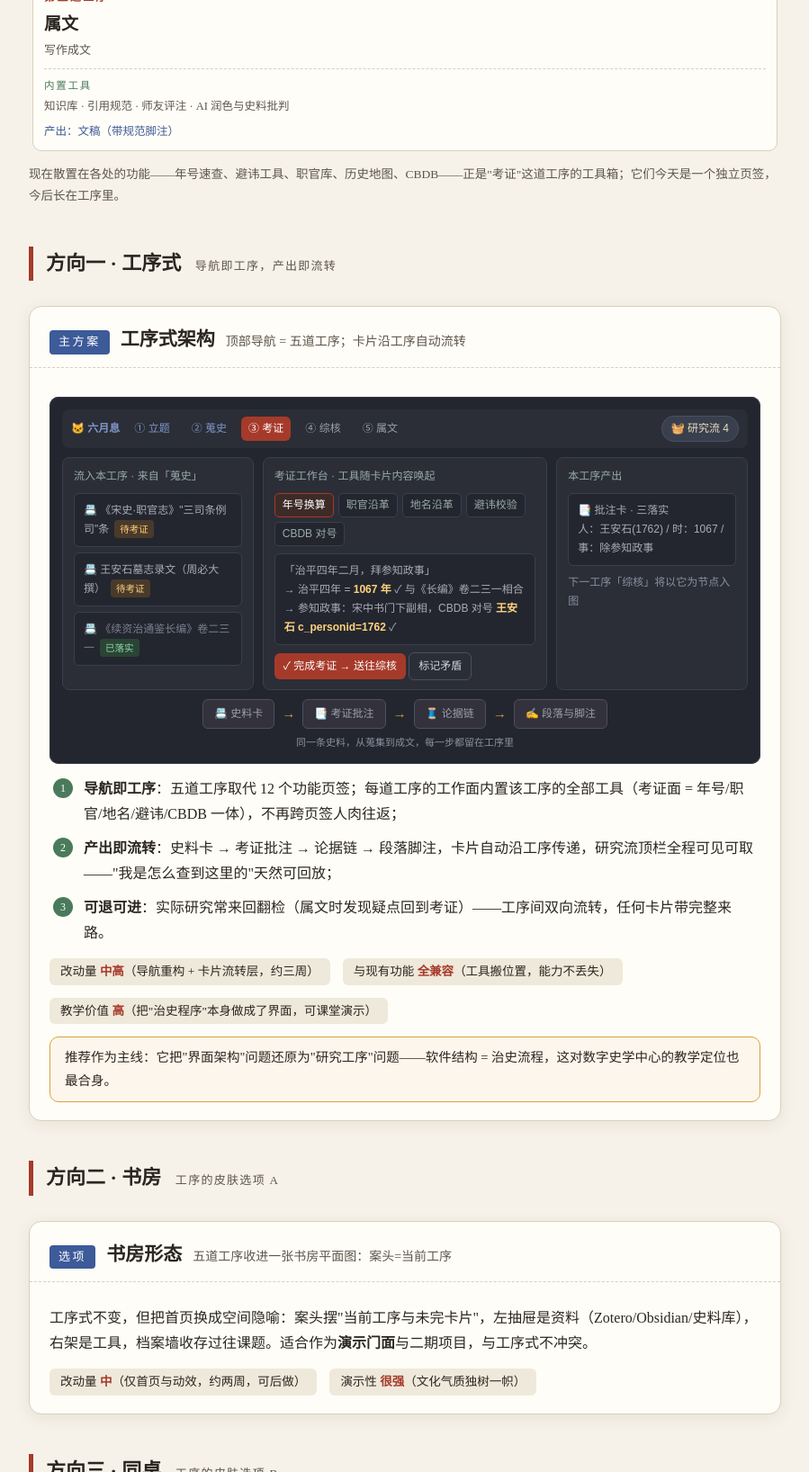
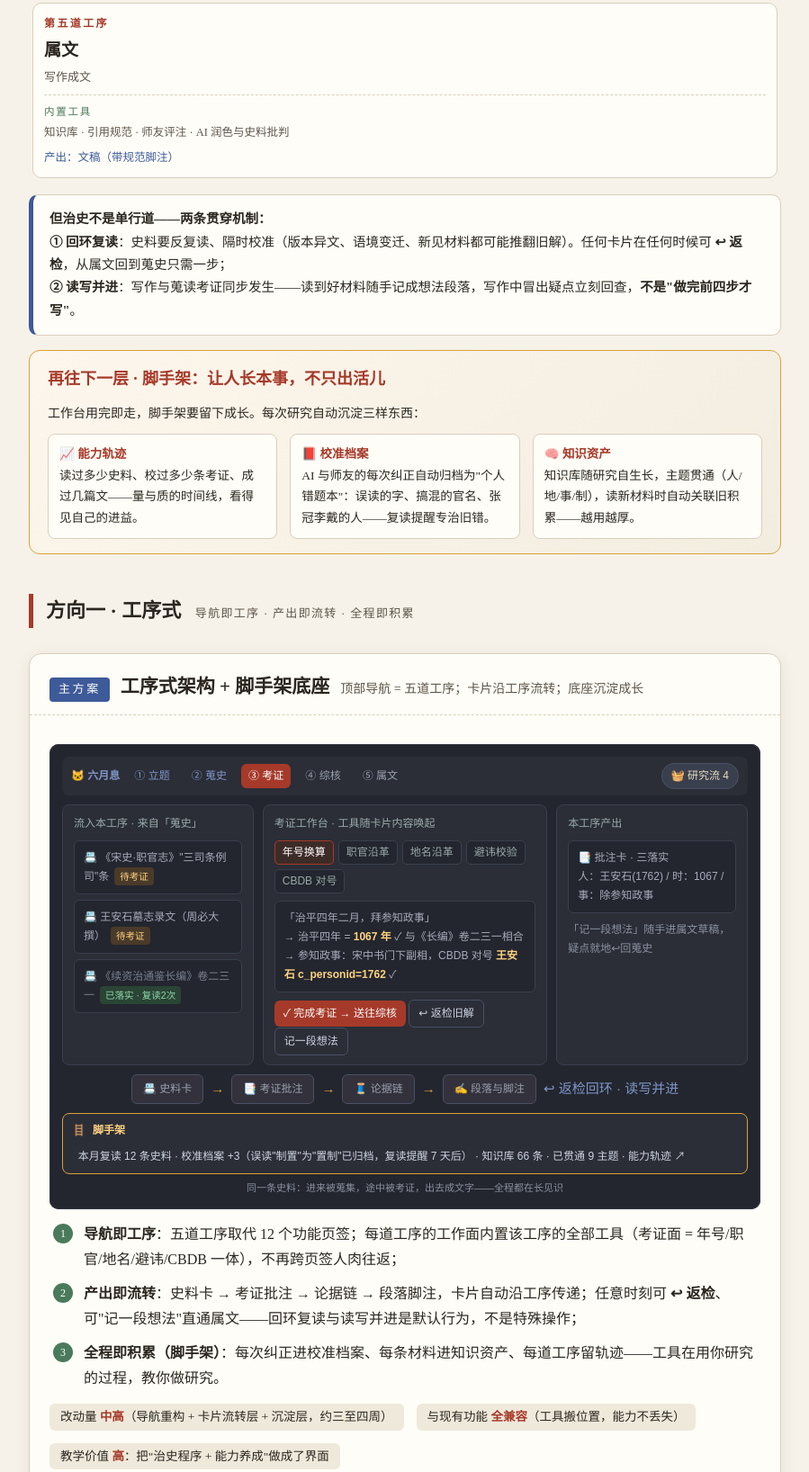
Before and after one commit to Kormont-Chiang/junexi-progress, a plain HTML site: page arch-proposals.html in a window 1280 px wide. Shown: the part 1015-2651 px from the top of the page at 90% size, without its empty margins (190-1089 px from the left). Drawn offline with Linux system fonts and the light colour scheme.

Commit message:
arch proposals v3: +回环复读/读写并进两条贯穿机制 +脚手架层(轨迹/校准档案/知识资产)

```diff
--- a/arch-proposals.html
+++ b/arch-proposals.html
@@ -3,7 +3,7 @@
 <head>
 <meta charset="UTF-8">
 <meta name="viewport" content="width=device-width, initial-scale=1">
-<title>六月息 JuneXi · 界面架构改版方案 v2（征求意见稿）</title>
+<title>六月息 JuneXi · 界面架构改版方案 v3（征求意见稿）</title>
 <style>
   :root{
     --paper:#f6f2e9; --paper2:#efe9db; --ink:#2b2620; --ink2:#5c554a;
@@ -25,7 +25,6 @@
   .lead{font-size:17px}
   .pain{background:var(--paper2);border:1px solid var(--hairline);border-radius:10px;padding:16px 20px;margin:18px 0}
   .pain li{margin:8px 0 8px 20px}
-  /* 五段工序流程图 */
   .flow{display:flex;gap:0;margin:20px 0 6px;align-items:stretch;flex-wrap:wrap}
   .stage{flex:1;min-width:150px;background:#fffdf7;border:1px solid var(--hairline);border-radius:10px;padding:12px 12px 10px;margin:4px;position:relative}
   .stage .no{font-size:12px;color:var(--cinnabar);font-weight:700;letter-spacing:.2em}
@@ -35,7 +34,12 @@
   .stage .tools b{color:var(--pine);font-weight:400;display:block;font-size:11.5px;letter-spacing:.15em;margin-bottom:3px}
   .stage .out{margin-top:6px;font-size:12.5px;color:var(--azure)}
   .flow-arrow{align-self:center;color:var(--cinnabar);font-size:20px;padding:0 2px}
-  /* 方案卡片 */
+  .loopnote{background:#fffdf7;border:1px solid var(--hairline);border-left:5px solid var(--azure);border-radius:10px;padding:14px 18px;margin:14px 0;font-size:14.5px}
+  .scaffold{background:linear-gradient(135deg,#fdf6ec,#f3ede0);border:1.5px solid #d8a23a;border-radius:12px;padding:16px 20px;margin:16px 0}
+  .scaffold h3{margin-top:0}
+  .scaffold .cols{display:flex;gap:14px;flex-wrap:wrap;margin-top:8px}
+  .scaffold .col{flex:1;min-width:180px;background:#fffdf7;border:1px solid var(--hairline);border-radius:8px;padding:10px 12px;font-size:13.5px}
+  .scaffold .col b{color:var(--cinnabar)}
   .scheme{border:1px solid var(--hairline);border-radius:14px;background:#fffdf7;overflow:hidden;margin:28px 0;box-shadow:0 4px 18px rgba(60,50,30,.08)}
   .scheme-head{padding:18px 22px 12px;border-bottom:1px dashed var(--hairline);display:flex;align-items:baseline;gap:12px;flex-wrap:wrap}
   .scheme-no{font-size:13px;color:#fff;background:var(--azure);border-radius:4px;padding:2px 10px;letter-spacing:.2em}
@@ -75,12 +79,15 @@
   .mock .pipe{display:flex;align-items:center;gap:8px;justify-content:center;margin-top:10px;color:#9aa0ae;flex-wrap:wrap}
   .mock .pipe .pc{background:#33313b;border-radius:6px;padding:5px 12px;border:1px solid #4a5064}
   .mock .pipe .pa{color:#d8a23a;font-size:15px}
+  .mock .pipe .pa.back{color:#7f96c9}
   .mock .badge{display:inline-block;font-size:10.5px;border-radius:4px;padding:1px 6px;margin-left:6px}
   .mock .badge.todo{background:#4a3a2a;color:#ffd27f}
   .mock .badge.ok{background:#2a4436;color:#8fd8a8}
   .mock .toolline{display:flex;gap:5px;flex-wrap:wrap;margin-bottom:8px}
   .mock .toolline span{background:#23262e;border:1px solid #3a3f4d;border-radius:5px;padding:2px 8px;color:#9aa}
   .mock .toolline span.on{border-color:var(--cinnabar);color:#fff;background:#3d2b28}
+  .mock .scaf{display:flex;gap:8px;background:#2b2e37;border:1px solid #d8a23a;border-radius:8px;padding:8px 10px;margin-top:10px;align-items:center;flex-wrap:wrap}
+  .mock .scaf b{color:#ffd27f}
   @media (max-width:640px){ h1{font-size:24px} .wrap{padding:30px 14px 60px} table.cmp{font-size:12.5px} .flow-arrow{display:none} }
 </style>
 </head>
@@ -91,23 +98,23 @@
   <div class="seal">息</div>
   <div>
     <div class="kicker">六月息 JUNEXI · 史学工作台</div>
-    <h1>界面架构改版方案 v2（征求意见稿）</h1>
-    <div class="sub">2026 年 11 月 · 第二版：以历史研究工作流为设计依据 · 出品：数字史学中心 · 蒋韵媛</div>
+    <h1>界面架构改版方案 v3（征求意见稿）</h1>
+    <div class="sub">2026 年 11 月 · 第三版：以历史研究工作流为据，以能力增长为纲 · 出品：数字史学中心 · 蒋韵媛</div>
   </div>
 </header>
 
-<p class="lead">六月息自 2026 年 9 月发布以来已迭代 40 余个版本，功能层面（CBDB 检索、文献图谱、AI 助手、工作流、插件市场、史学工具箱）基本齐备。下一阶段的核心问题不再是"加功能"，而是<strong>界面架构</strong>。v2 方案的设计依据只有一个：<strong>历史研究本身的工作流程</strong>——让软件的结构服从研究的工序，而不是让研究去迁就软件的功能分类。</p>
+<p class="lead">六月息自 2026 年 9 月发布以来已迭代 40 余个版本，功能层面（CBDB 检索、文献图谱、AI 助手、工作流、插件市场、史学工具箱）基本齐备。下一阶段的核心问题不再是"加功能"，而是<strong>界面架构</strong>。v3 方案确立一个定位：<strong>六月息不仅是研究工作台，更是历史能力增长的脚手架</strong>——软件结构服从治史流程，治史过程沉淀为学习者的成长轨迹。</p>
 
 <div class="pain">
   <strong>现状痛点</strong>
   <ul>
     <li>顶部 12 个页签按"<em>功能的类型</em>"排列（资源/工作台/数据库工具），而不是按"<em>研究的工序</em>"——同一条史料的时代考证，要在史学工具、CBDB、地图三个页签间人肉往返；</li>
     <li>各页签互不感知：蒐集到的史料、考证出的批注、对话里挖出的线索，无法进入下一步工序；</li>
-    <li>仪表盘是"展示板"而非"工作台"：看完统计数字，仍要自己想"今天该从哪道工序继续"。</li>
+    <li>用完即走，不留痕：这次查对的年号、纠正过的误读，下次从头再来——工具没有帮人<strong>长本事</strong>。</li>
   </ul>
 </div>
 
-<h2>设计依据 · 历史研究的五道工序</h2>
+<h2>设计依据 · 五道工序 + 两条贯穿机制 + 一层脚手架</h2>
 <p>参照传统史学的治学历程（严耕望先生所谓"竭泽而渔"的搜集、"实事求是"的考证，到"贯通组织"与"属辞比事"的撰述），结合数字人文工具的能力边界，将日常研究划分为五道工序，每道工序对应界面上一个工作面，<strong>工序的产出物自动流向下道工序</strong>：</p>
 
 <div class="flow">
@@ -151,11 +158,26 @@
     <div class="out">产出：文稿（带规范脚注）</div>
   </div>
 </div>
-<p style="color:var(--ink2);font-size:13.5px">现在散置在各处的功能——年号速查、避讳工具、职官库、历史地图、CBDB——正是"考证"这道工序的工具箱；它们今天是一个独立页签，今后长在工序里。</p>
 
-<h2>方向一 · 工序式 <small>导航即工序，产出即流转</small></h2>
+<div class="loopnote">
+  <strong>但治史不是单行道——两条贯穿机制：</strong><br>
+  <strong>① 回环复读</strong>：史料要反复读、隔时校准（版本异文、语境变迁、新见材料都可能推翻旧解）。任何卡片在任何时候可 <strong>↩ 返检</strong>，从属文回到蒐史只需一步；<br>
+  <strong>② 读写并进</strong>：写作与蒐读考证同步发生——读到好材料随手记成想法段落，写作中冒出疑点立刻回查，<strong>不是"做完前四步才写"</strong>。
+</div>
+
+<div class="scaffold">
+  <h3>再往下一层 · 脚手架：让人长本事，不只出活儿</h3>
+  <p style="font-size:14px">工作台用完即走，脚手架要留下成长。每次研究自动沉淀三样东西：</p>
+  <div class="cols">
+    <div class="col"><b>📈 能力轨迹</b><br>读过多少史料、校过多少条考证、成过几篇文——量与质的时间线，看得见自己的进益。</div>
+    <div class="col"><b>📕 校准档案</b><br>AI 与师友的每次纠正自动归档为"个人错题本"：误读的字、搞混的官名、张冠李戴的人——复读提醒专治旧错。</div>
+    <div class="col"><b>🧠 知识资产</b><br>知识库随研究自生长，主题贯通（人/地/事/制），读新材料时自动关联旧积累——越用越厚。</div>
+  </div>
+</div>
+
+<h2>方向一 · 工序式 <small>导航即工序 · 产出即流转 · 全程即积累</small></h2>
 <div class="scheme">
-  <div class="scheme-head"><span class="scheme-no">主方案</span><span class="scheme-name">工序式架构</span><span class="scheme-tagline">顶部导航 = 五道工序；卡片沿工序自动流转</span></div>
+  <div class="scheme-head"><span class="scheme-no">主方案</span><span class="scheme-name">工序式架构 + 脚手架底座</span><span class="scheme-tagline">顶部导航 = 五道工序；卡片沿工序流转；底座沉淀成长</span></div>
   <div class="scheme-body">
     <div class="mock">
       <div class="bar"><span class="lg">🐱 六月息</span>
@@ -167,30 +189,34 @@
           <div style="color:#9aa">流入本工序 · 来自「蒐史」</div>
           <div class="mini" style="margin-top:8px">📇 《宋史·职官志》"三司条例司"条<span class="badge todo">待考证</span></div>
           <div class="mini" style="margin-top:6px">📇 王安石墓志录文（周必大撰）<span class="badge todo">待考证</span></div>
-          <div class="mini" style="margin-top:6px;color:#7a8090">📇 《续资治通鉴长编》卷二三一<span class="badge ok">已落实</span></div>
+          <div class="mini" style="margin-top:6px;color:#7a8090">📇 《续资治通鉴长编》卷二三一<span class="badge ok">已落实 · 复读2次</span></div>
         </div>
         <div class="panel" style="flex:1.4">
           <div style="color:#9aa">考证工作台 · 工具随卡片内容唤起</div>
           <div class="toolline" style="margin-top:8px"><span class="on">年号换算</span><span>职官沿革</span><span>地名沿革</span><span>避讳校验</span><span>CBDB 对号</span></div>
           <div class="mini">「治平四年二月，拜参知政事」<br>→ 治平四年 = <b style="color:#ffd27f">1067 年</b> ✓ 与《长编》卷二三一相合<br>→ 参知政事：宋中书门下副相，CBDB 对号 <b style="color:#ffd27f">王安石 c_personid=1762</b> ✓</div>
-          <div style="margin-top:8px"><span class="btn red">✓ 完成考证 → 送往综核</span> <span class="btn ghost">标记矛盾</span></div>
+          <div style="margin-top:8px"><span class="btn red">✓ 完成考证 → 送往综核</span> <span class="btn ghost">↩ 返检旧解</span> <span class="btn ghost">记一段想法</span></div>
         </div>
         <div class="panel" style="flex:.9">
           <div style="color:#9aa">本工序产出</div>
           <div class="mini" style="margin-top:8px">📑 批注卡 · 三落实<br>人：王安石(1762) / 时：1067 / 事：除参知政事</div>
-          <div style="margin-top:8px;color:#8a90a0">下一工序「综核」将以它为节点入图</div>
+          <div style="margin-top:8px;color:#8a90a0">「记一段想法」随手进属文草稿，疑点就地↩回蒐史</div>
         </div>
       </div>
-      <div class="pipe"><span class="pc">📇 史料卡</span><span class="pa">→</span><span class="pc">📑 考证批注</span><span class="pa">→</span><span class="pc">🧵 论据链</span><span class="pa">→</span><span class="pc">✍️ 段落与脚注</span></div>
-      <div class="cap">同一条史料，从蒐集到成文，每一步都留在工序里</div>
+      <div class="pipe">
+        <span class="pc">📇 史料卡</span><span class="pa">→</span><span class="pc">📑 考证批注</span><span class="pa">→</span><span class="pc">🧵 论据链</span><span class="pa">→</span><span class="pc">✍️ 段落与脚注</span>
+        <span class="pa back">↩ 返检回环 · 读写并进</span>
+      </div>
+      <div class="scaf">🪜 <b>脚手架</b>&nbsp; 本月复读 12 条史料 · 校准档案 +3（误读"制置"为"置制"已归档，复读提醒 7 天后） · 知识库 66 条 · 已贯通 9 主题 · 能力轨迹 ↗</div>
+      <div class="cap">同一条史料：进来被蒐集，途中被考证，出去成文字——全程都在长见识</div>
     </div>
     <ol class="mech">
       <li><strong>导航即工序</strong>：五道工序取代 12 个功能页签；每道工序的工作面内置该工序的全部工具（考证面 = 年号/职官/地名/避讳/CBDB 一体），不再跨页签人肉往返；</li>
-      <li><strong>产出即流转</strong>：史料卡 → 考证批注 → 论据链 → 段落脚注，卡片自动沿工序传递，研究流顶栏全程可见可取——"我是怎么查到这里的"天然可回放；</li>
-      <li><strong>可退可进</strong>：实际研究常来回翻检（属文时发现疑点回到考证）——工序间双向流转，任何卡片带完整来路。</li>
+      <li><strong>产出即流转</strong>：史料卡 → 考证批注 → 论据链 → 段落脚注，卡片自动沿工序传递；任意时刻可 <strong>↩ 返检</strong>、可"记一段想法"直通属文——回环复读与读写并进是默认行为，不是特殊操作；</li>
+      <li><strong>全程即积累（脚手架）</strong>：每次纠正进校准档案、每条材料进知识资产、每道工序留轨迹——工具在用你研究的过程，教你做研究。</li>
     </ol>
-    <div class="meta"><span>改动量 <b>中高</b>（导航重构 + 卡片流转层，约三周）</span><span>与现有功能 <b>全兼容</b>（工具搬位置，能力不丢失）</span><span>教学价值 <b>高</b>（把"治史程序"本身做成了界面，可课堂演示）</span></div>
-    <div class="reco">推荐作为主线：它把"界面架构"问题还原为"研究工序"问题——软件结构 = 治史流程，这对数字史学中心的教学定位也最合身。</div>
+    <div class="meta"><span>改动量 <b>中高</b>（导航重构 + 卡片流转层 + 沉淀层，约三至四周）</span><span>与现有功能 <b>全兼容</b>（工具搬位置，能力不丢失）</span><span>教学价值 <b>高</b>：把"治史程序 + 能力养成"做成了界面</span></div>
+    <div class="reco">推荐作为主线：软件结构 = 治史流程，软件副作用 = 学习者的能力增长——这与数字史学中心"教学生做研究"的定位完全重合。</div>
   </div>
 </div>
 
@@ -207,7 +233,7 @@
 <div class="scheme">
   <div class="scheme-head"><span class="scheme-no">选项</span><span class="scheme-name">同桌形态</span><span class="scheme-tagline">AI 常驻右侧，与你同看当前工序的页面</span></div>
   <div class="scheme-body">
-    <p>同样叠加在工序式之上：任何工序的工作面右侧可展开"同桌栏"，AI 共享当前上下文（你在考哪张卡片、在读哪段史料），就地吩咐"把这段存批注""此人上地图"。与 dsh 架构最顺承，建议作为<strong>考证与属文两道工序的内建增强</strong>先行落地。</p>
+    <p>同样叠加在工序式之上：任何工序的工作面右侧可展开"同桌栏"，AI 共享当前上下文（你在考哪张卡片、在读哪段史料），就地吩咐"把这段存批注""此人上地图"。与 dsh 架构最顺承，建议作为<strong>考证与属文两道工序的内建增强</strong>先行落地。AI 的纠正天然流入脚手架的校准档案。</p>
     <div class="meta"><span>改动量 <b>中</b>（分屏栏 + 上下文同步，约两周，可先行）</span><span>与 dsh <b>同构</b>（八批移植已铺路）</span></div>
   </div>
 </div>
@@ -215,10 +241,11 @@
 <h2>方案对比</h2>
 <table class="cmp">
   <tr><th></th><th>方向一 · 工序式（主）</th><th>方向二 · 书房</th><th>方向三 · 同桌</th></tr>
-  <tr><td><strong>设计依据</strong></td><td>历史研究的五道工序</td><td>空间隐喻（皮肤）</td><td>AI 协作习惯（增强）</td></tr>
-  <tr><td><strong>回答的痛点</strong></td><td>功能分类 ≠ 研究流程；页签互不感知</td><td>页签太杂、首页无归属感</td><td>AI 与干活分离</td></tr>
-  <tr><td><strong>改动量</strong></td><td>中高（≈3 周）</td><td>中（≈2 周，可后做）</td><td>中（≈2 周，可先行）</td></tr>
-  <tr><td><strong>对教学的价值</strong></td><td><b>高</b>：把治史程序做成可演示的界面</td><td>高：文化气质，适合展示</td><td>高：AI 协作示范</td></tr>
+  <tr><td><strong>设计依据</strong></td><td>历史研究流程 + 能力养成</td><td>空间隐喻（皮肤）</td><td>AI 协作习惯（增强）</td></tr>
+  <tr><td><strong>回答的痛点</strong></td><td>功能分类 ≠ 研究流程；页签互不感知；用完不留痕</td><td>页签太杂、首页无归属感</td><td>AI 与干活分离</td></tr>
+  <tr><td><strong>改动量</strong></td><td>中高（≈3-4 周）</td><td>中（≈2 周，可后做）</td><td>中（≈2 周，可先行）</td></tr>
+  <tr><td><strong>能力增长</strong></td><td><b>内置</b>：轨迹 · 校准档案 · 知识资产</td><td>—</td><td>纠正自动入档案</td></tr>
+  <tr><td><strong>对教学的价值</strong></td><td><b>高</b>：治史程序 + 脚手架双示范</td><td>高：文化气质展示</td><td>高：AI 协作示范</td></tr>
   <tr><td><strong>主要风险</strong></td><td>工序划分若不合研究习惯则事倍功半（需评审把关）</td><td>信息密度上限低</td><td>AI 质量决定体验下限</td></tr>
   <tr><td><strong>组合关系</strong></td><td colspan="3">工序式为骨架；书房可作门面叠加；同桌可作考证/属文的内建增强先行落地——三者不互斥</td></tr>
 </table>
@@ -226,15 +253,15 @@
 <div class="ask">
   <strong>恳请评审指点（三问）</strong>
   <ul>
-    <li><strong>工序之问</strong>：五道划分（立题 · 蒐史 · 考证 · 综核 · 属文）是否符合实际治史习惯？有无漏环或并环？</li>
-    <li><strong>方向之问</strong>：工序式作为骨架是否成立？书房、同桌两个形态选项，哪个更值得叠加、什么次序？</li>
+    <li><strong>工序之问</strong>：五道划分（立题 · 蒐史 · 考证 · 综核 · 属文）是否符合实际治史习惯？回环复读与读写并进两条机制，学界习惯的表述方式是什么？</li>
+    <li><strong>定位之问</strong>："工作台 + 能力脚手架"的双重定位是否成立？校准档案、能力轨迹的设计，从教学经验看有没有更值得做的形态？</li>
     <li><strong>经费之问</strong>：若中心经费二期聚焦其一，建议如何排序投入？</li>
   </ul>
 </div>
 
 <footer>
   <span>六月息 · "去以六月息者也" · 数字史学中心出品</span>
-  <span>本页为公开征求意见稿 v2 · 2026-11-15</span>
+  <span>本页为公开征求意见稿 v3 · 2026-11-15</span>
 </footer>
 
 </div>
```
